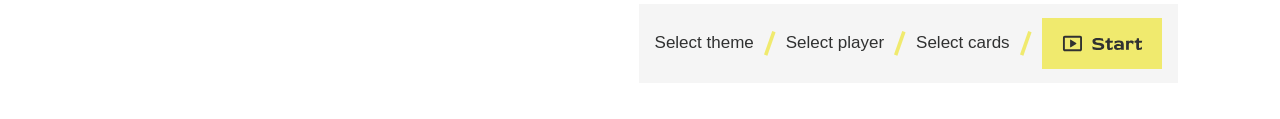
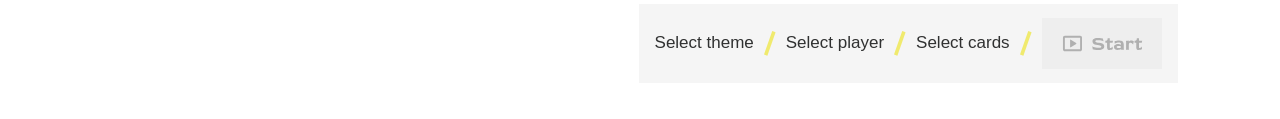
Before and after one commit to Enes-1905/memory, a website built with Vite: page index.html in a window 1280 px wide. Both pictures are taken after a click on the button "Play". Shown: the part 700-819 px from the top of the page. Built offline with nearby package versions, Linux system fonts and the light colour scheme.

Commit message:
Fix disabled start button styling

```diff
--- a/src/styles/_settings.scss
+++ b/src/styles/_settings.scss
@@ -146,13 +146,15 @@
   object-fit: contain;
 }
 
+/* Start button */
+
 .settings__start {
   display: block;
   padding: 0;
   border: none;
   background: transparent;
   cursor: pointer;
-  transition: transform 0.2s ease;
+  transition: transform 0.2s ease, opacity 0.2s ease;
 }
 
 .settings__start img {
@@ -161,6 +163,20 @@
   height: auto;
 }
 
-.settings__start:hover {
+/* Active button */
+
+.settings__start:not(:disabled):hover {
   transform: scale(1.05);
 }
+
+/* Disabled button */
+
+.settings__start:disabled {
+  opacity: 0.35;
+  cursor: not-allowed;
+  transform: none;
+}
+
+.settings__start:disabled img {
+  filter: grayscale(100%);
+}
```
